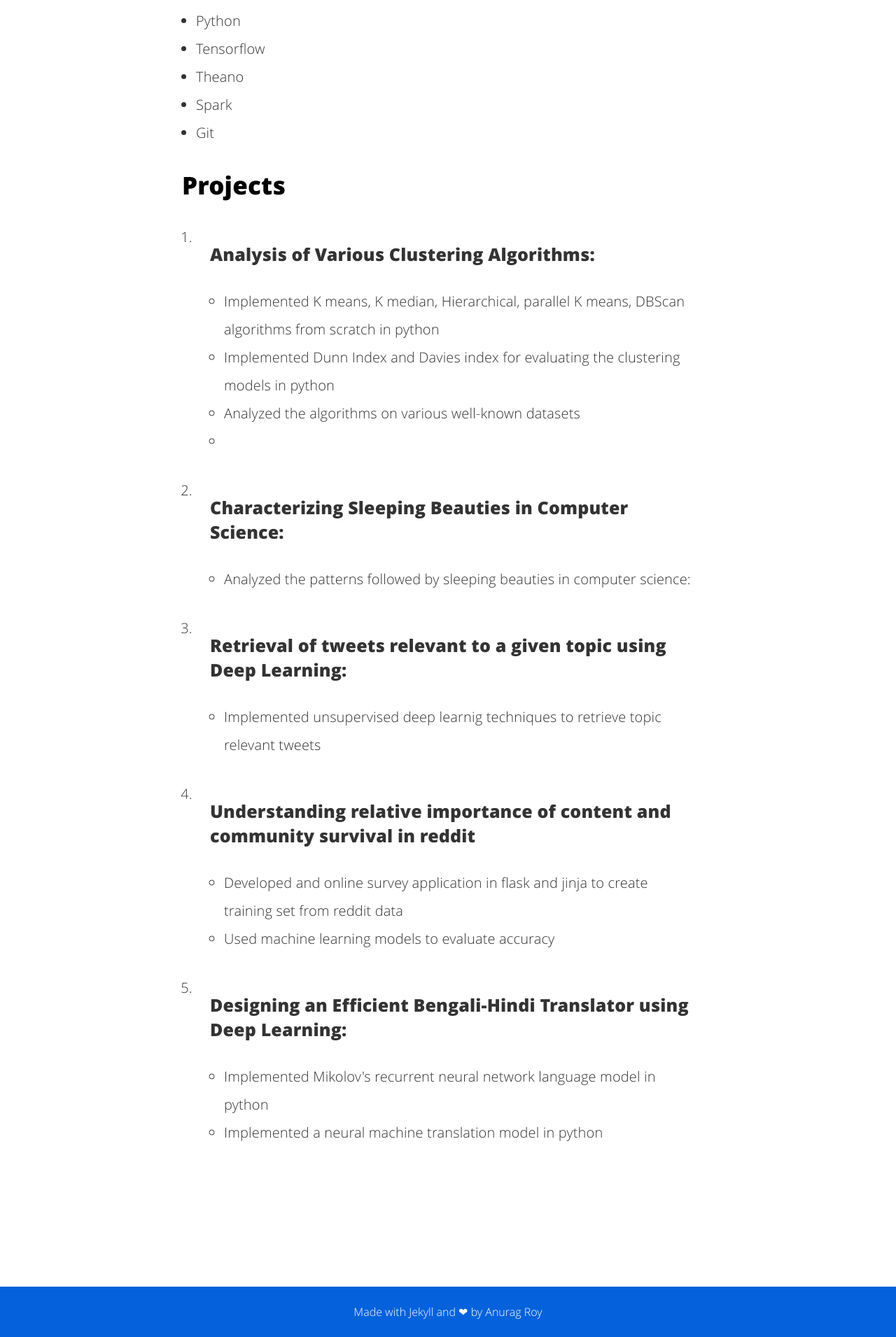
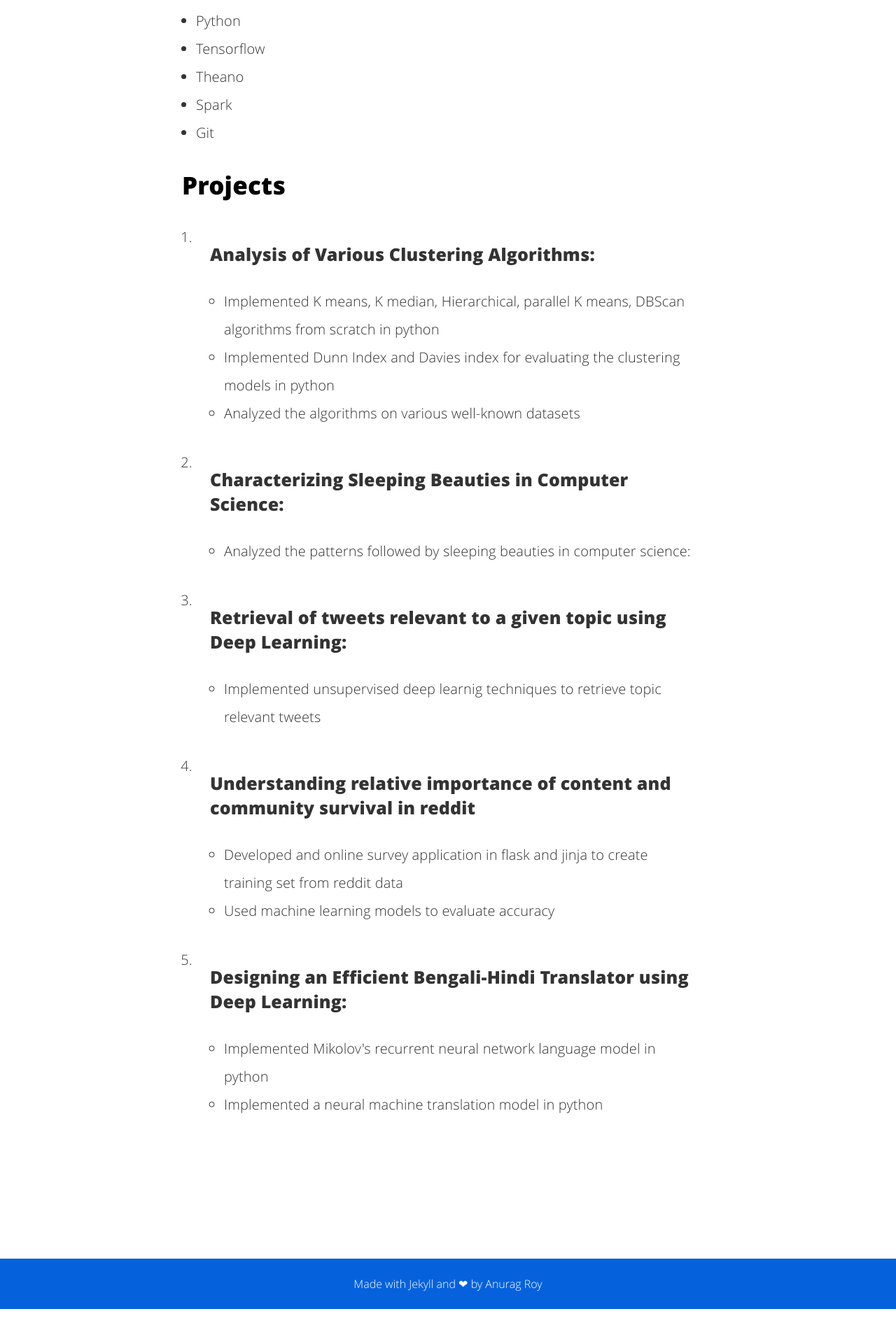
Before and after one commit to ranarag/ranarag.github.io, a Jekyll site: the page built from about.html, in a window 1280 px wide. Shown: the part 1926-3837 px from the top of the page at 70% size. Built offline with Jekyll 4.4.1, drawn with Linux system fonts in a browser that asks for light colours; after the commit the page ends 3797 px from its top, so only the background shows below that.

```diff
--- a/about.html
+++ b/about.html
@@ -46,7 +46,7 @@ starting July 2017</p>
 				DBScan algorithms from scratch in python</li>
 			<li>Implemented Dunn Index and Davies index for evaluating the
 				clustering models in python</li>
-			<li>Analyzed the algorithms on various well-known datasets<li>
+			<li>Analyzed the algorithms on various well-known datasets</li>
 		</ul>
 	</li>
 	<li><h3>Characterizing Sleeping Beauties in Computer Science:</h3>
```
